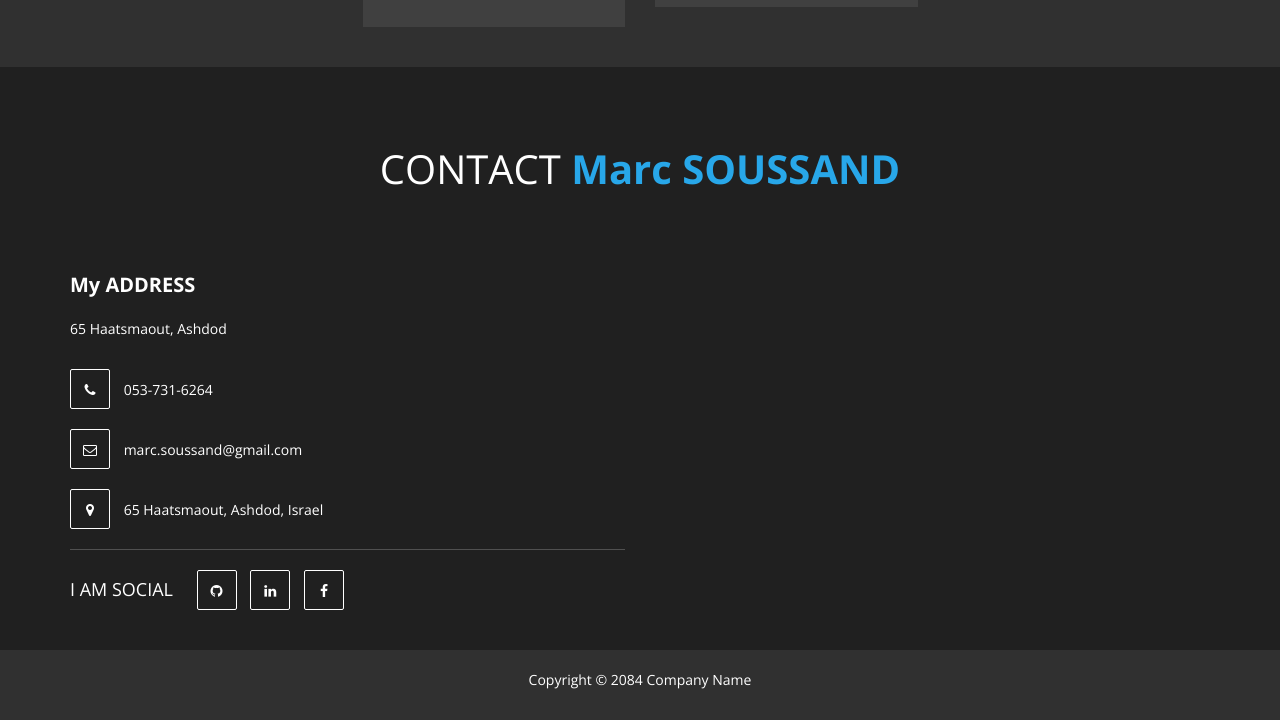
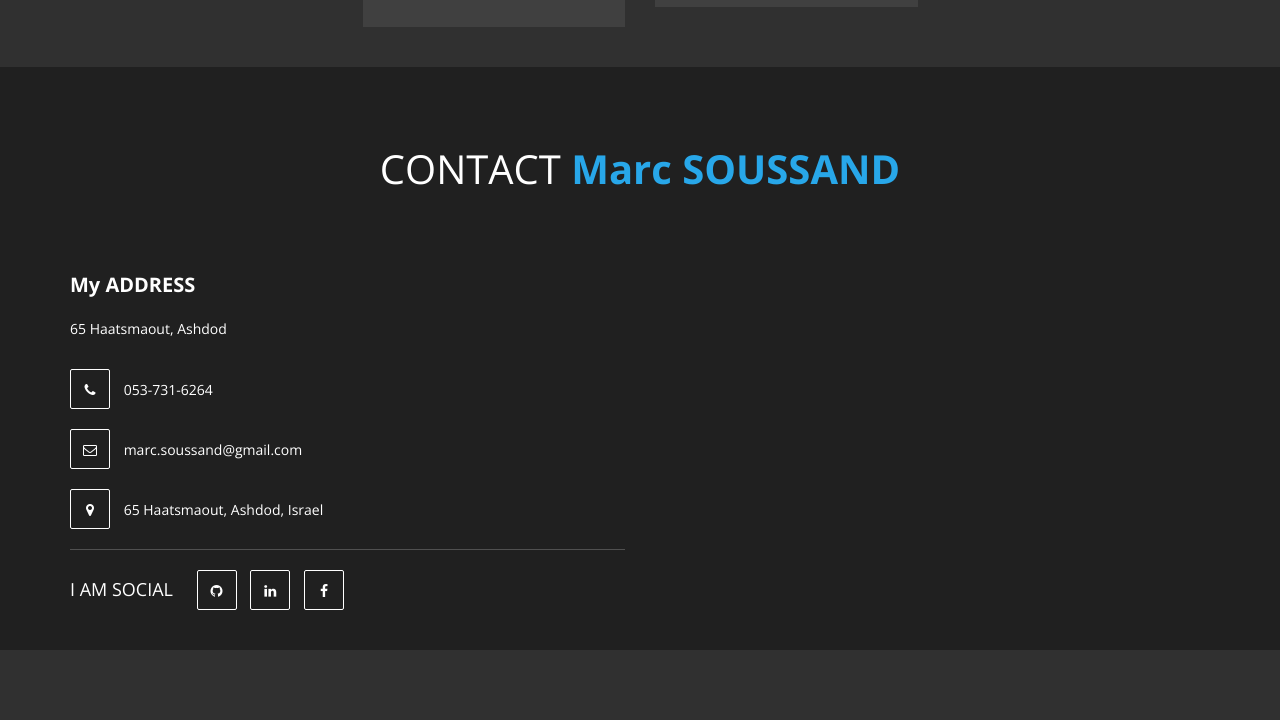
Before and after one commit to Marcsoussand/Marcsoussand.github.io, a plain HTML site: page index.html in a window 1280 px wide. Shown: the part 2997-3717 px from the top of the page. After the commit the page ends 3688 px from the top, so only its background shows below. Drawn offline with nearby package versions, Linux system fonts and the light colour scheme.

Commit message:
Update index.html

```diff
--- a/index.html
+++ b/index.html
@@ -420,8 +420,8 @@
 		<div class="container">
 			<div class="row">
 				<div class="col-md-12 text-center">
-					<p class="wow bounceIn" data-wow-offset="50" data-wow-delay="0.3s">
-						Copyright &copy; 2084 Company Name</p>
+<!-- 					<p class="wow bounceIn" data-wow-offset="50" data-wow-delay="0.3s">
+						Copyright &copy; </p> -->
 				</div>
 			</div>
 		</div>
```
